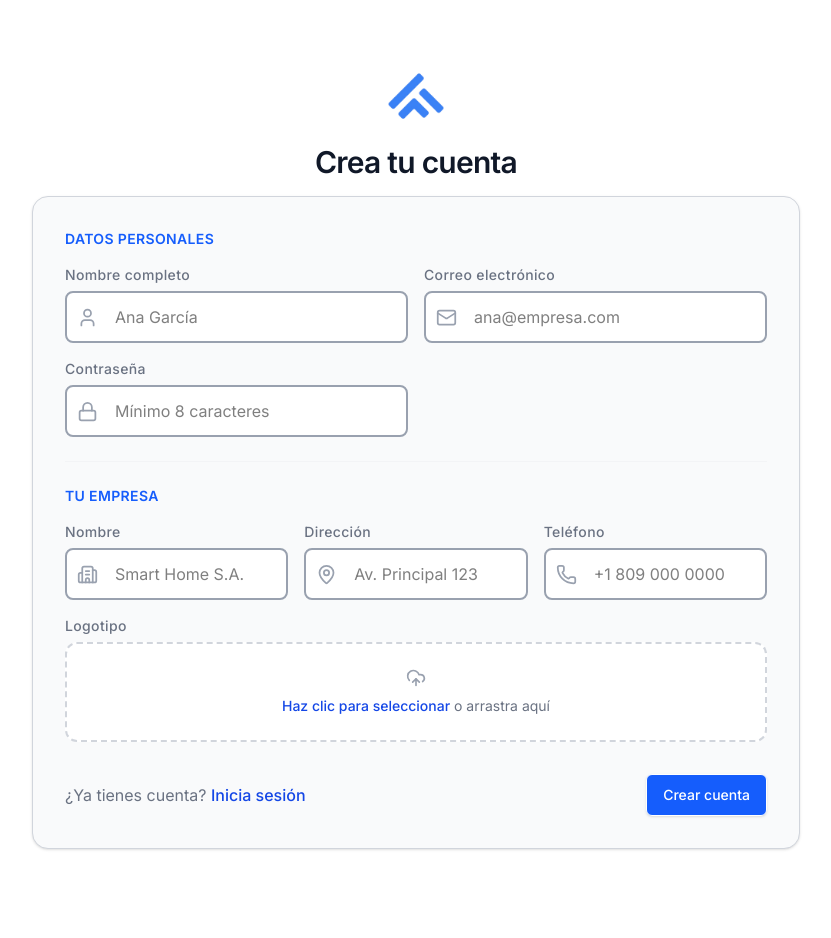
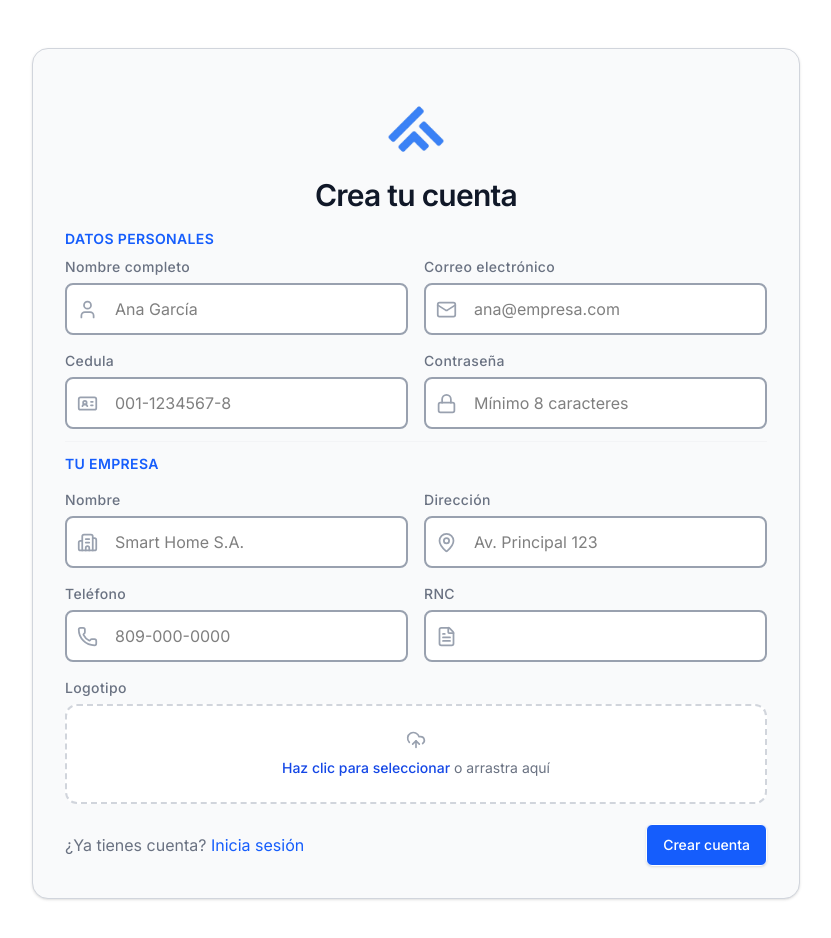
Before and after one commit to brxnzy/SmartOps, a React (Vite) app: page /register in a window 1280 px wide. Shown: the top 938 px of the page, without its empty margins (224-1055 px from the left). Before the commit the page ends 897 px from the top, so only its background shows below. Built offline with nearby package versions, Linux system fonts and the light colour scheme.

Commit message:
cambios minimos en el registro

```diff
--- /dev/null
+++ b/src/components/Field.tsx
@@ -0,0 +1,13 @@
+const Field: React.FC<{ label: string; children: React.ReactNode }> = ({
+  label,
+  children,
+}) => (
+  <div className="flex flex-col gap-1.5">
+    <label className="text-sm font-medium text-gray-500 tracking-wide">
+      {label}
+    </label>
+    {children}
+  </div>
+);
+
+export default Field
--- a/src/screens/auth/Register.tsx
+++ b/src/screens/auth/Register.tsx
@@ -5,24 +5,15 @@ import {
   Building2,
   MapPin,
   Phone,
+  IdCard,
+  FileText,
 } from "lucide-react";
 import Input from "../../components/Input";
 import Button from "../../components/Button";
 import FileInput from "../../components/FileInput";
 import logo from "../../assets/logo.png";
-
-// Field wrapper
-const Field: React.FC<{ label: string; children: React.ReactNode }> = ({
-  label,
-  children,
-}) => (
-  <div className="flex flex-col gap-1.5">
-    <label className="text-sm font-medium text-gray-500 tracking-wide">
-      {label}
-    </label>
-    {children}
-  </div>
-);
+import { Link } from "react-router-dom";
+import Field from "../../components/Field";
 
 // Register
 const Register: React.FC = () => {
@@ -30,6 +21,9 @@ const Register: React.FC = () => {
     <div className="min-h-screen  flex items-center justify-center px-4 py-12">
       <div className="w-full max-w-3xl ">
         {/* Logo */}
+
+        {/* Card */}
+        <div className="bg-gray-50 border border-gray-300 shadow-sm rounded-2xl p-6 sm:p-8">
         <div className="flex justify-center ">
           <img src={logo} alt="Logo" className="h-24 w-auto object-contain" />
         </div>
@@ -40,18 +34,19 @@ const Register: React.FC = () => {
             Crea tu cuenta
           </h1>
         </div>
-
-        {/* Card */}
-        <div className="bg-gray-50 border border-gray-300 shadow-sm rounded-2xl p-6 sm:p-8">
-          <form className="space-y-6" onSubmit={(e) => e.preventDefault()}>
+          <form className="space-y-3" onSubmit={(e) => e.preventDefault()}>
             {/* Sección personal */}
             <section>
-              <p className="text-sm font-semibold text-blue-600 uppercase tracking-wide mb-4">
+              <p className="text-sm font-semibold text-blue-600 uppercase tracking-wide mb-2">
                 Datos personales
               </p>
               <div className="grid grid-cols-1 sm:grid-cols-2 gap-4">
                 <Field label="Nombre completo">
-                  <Input placeholder="Ana García" icon={<User size={21} />} required />
+                  <Input
+                    placeholder="Ana García"
+                    icon={<User size={21} />}
+                    required
+                  />
                 </Field>
                 <Field label="Correo electrónico">
                   <Input
@@ -59,6 +54,29 @@ const Register: React.FC = () => {
                     placeholder="ana@empresa.com"
                     icon={<Mail size={21} />}
                     required
+                  />
+                </Field>
+                <Field label="Cedula">
+                  <Input
+                    type="text"
+                    pattern="\d{3}-\d{7}-\d{1}"
+                    placeholder="001-1234567-8"
+                    icon={<IdCard size={21} />}
+                    inputMode="numeric"
+                    maxLength={12}
+                    onChange={(e) => {
+                      let value = e.target.value.replace(/\D/g, "");
+                      if (value.length > 3) {
+                        value = value.slice(0, 3) + "-" + value.slice(3);
+                      }
+                      if (value.length > 11) {
+                        value = value.slice(0, 11) + "-" + value.slice(11);
+                      }
+                      e.target.value = value;
+                    }}
+                    required
+                  title="Formato: 001-1234567-8"
+
                   />
                 </Field>
                 <Field label="Contraseña">
@@ -79,7 +97,7 @@ const Register: React.FC = () => {
               <p className="text-sm font-semibold text-blue-600 uppercase tracking-wide mb-4">
                 Tu empresa
               </p>
-              <div className="grid grid-cols-1 sm:grid-cols-2 lg:grid-cols-3 gap-4">
+              <div className="grid grid-cols-1 sm:grid-cols-2 gap-4">
                 <Field label="Nombre">
                   <Input
                     placeholder="Smart Home S.A."
@@ -96,10 +114,33 @@ const Register: React.FC = () => {
                 </Field>
                 <Field label="Teléfono">
                   <Input
+                  type="tel"
+                  pattern="\d{3}-\d{3}-\d{4}"
+                  placeholder="809-000-0000"
+                  icon={<Phone size={21} />}
+                  inputMode="numeric"
+                  maxLength={12}
+                  onChange={(e) => {
+                    let value = e.target.value.replace(/\D/g, "");
+                    if (value.length > 3) {
+                    value = value.slice(0, 3) + "-" + value.slice(3);
+                    }
+                    if (value.length > 7) {
+                    value = value.slice(0, 7) + "-" + value.slice(7);
+                    }
+                    e.target.value = value;
+                  }}
+                  required
+                  title="Formato: 809-000-0000"
+                  />
+                </Field>
+                <Field label="RNC">
+                  <Input
                     type="tel"
-                    placeholder="+1 809 000 0000"
-                    icon={<Phone size={21} />}
+                    placeholder=""
+                    icon={<FileText size={21} />}
                     required
+                    maxLength={12}
                   />
                 </Field>
               </div>
@@ -116,10 +157,11 @@ const Register: React.FC = () => {
             <div className="flex flex-col sm:flex-row items-start sm:items-center justify-between gap-4 pt-2">
               <p className="text-md text-gray-500">
                 ¿Ya tienes cuenta?{" "}
-                <a href="#" className="text-blue-700 font-medium hover:underline">
+                <Link to="/login" className="text-blue-600 hover:underline">
                   Inicia sesión
-                </a>
+                </Link>
               </p>
+
               <Button
                 type="submit"
                 fullWidth
```
